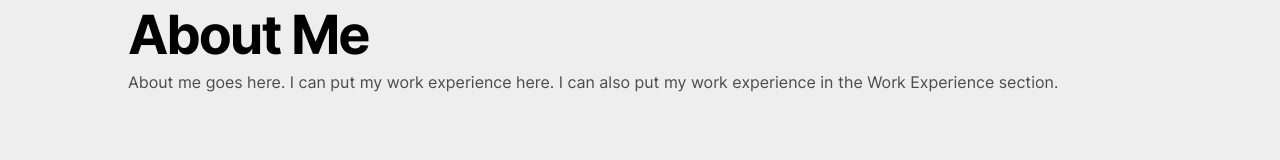
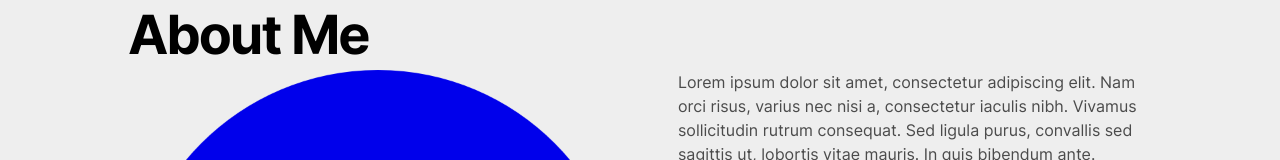
Before and after one commit to gathrean/my-portfolio, a React (Create React App) app: page / in a window 1280 px wide. Shown: the part 884-1044 px from the top of the page. Built offline with nearby package versions, Linux system fonts and the light colour scheme.

Commit message:
Added placeholder image and text on ABOUT page

```diff
--- a/src/App.css
+++ b/src/App.css
@@ -181,8 +181,8 @@ hr {
 /* SECTION STYLES */
 /* ========================================== */
 .section-container {
-  padding: 50px 10vw;
-  min-height: 100vh;
+  padding: 50px 10vw 50px 10vw;
+  max-height: fit-content;
 }
 
 .section-container h1,
--- /dev/null
+++ b/src/pages/LandingPage/Sections/ABOUT/ABOUT.css
@@ -0,0 +1,8 @@
+.about-me-container {
+  display: flex;
+  gap: 50px;
+}
+
+.about-me-images img {
+  width: 500px;
+}
--- a/src/pages/LandingPage/Sections/ABOUT/ABOUT.jsx
+++ b/src/pages/LandingPage/Sections/ABOUT/ABOUT.jsx
@@ -1,11 +1,30 @@
 import React from 'react';
+
+import './ABOUT.css';
+
+import GathreanIcon from '../../../../assets/icons/project-icons/gathrean-Icon.png';
 
 export function ABOUT() {
   return (
-    <div className="section-container" style={{ height: '100vh' }}>
+    <div className="section-container">
       <hr />
       <h1>About Me</h1>
-      <p>About me goes here. I can put my work experience here. I can also put my work experience in the Work Experience section.</p>
+      <div clasName="section-container-child">
+        <div className="about-me-container">
+          <div className="about-me-images"><img src={GathreanIcon} alt="Gathrean" /></div>
+          <p>
+            Lorem ipsum dolor sit amet, consectetur adipiscing elit. Nam orci risus, varius nec nisi a, consectetur iaculis nibh. Vivamus sollicitudin rutrum consequat. Sed ligula purus, convallis sed sagittis ut, lobortis vitae mauris. In quis bibendum ante. Praesent pellentesque luctus elit a consequat. Nulla facilisi. Vivamus pulvinar, leo at suscipit viverra, libero nisl fringilla nisi, at volutpat diam elit interdum nibh. Ut ante ligula, fermentum eget libero sit amet, tristique consequat nulla. Nulla posuere consequat lorem id auctor. In congue, augue sit amet accumsan vulputate, lorem mi aliquam leo, sit amet gravida turpis ex non nibh. Etiam congue erat vitae magna commodo, at hendrerit lacus gravida. Proin dignissim dui commodo nulla feugiat, id cursus libero dictum. Fusce varius sodales urna sed cursus. Donec ornare, nisl ut aliquam viverra, ex sapien pulvinar elit, tincidunt lacinia magna massa dapibus purus.
+            <br /> <br />
+            Nulla tempor nec nisl ut interdum. Mauris commodo lacus ac felis volutpat tincidunt. Proin a auctor metus. In non ligula sagittis lorem iaculis finibus. Phasellus in metus eget sapien vehicula gravida. Vestibulum ac interdum ante. Donec accumsan velit mi, eu consequat ante egestas quis. Nullam vitae metus pretium, accumsan felis et, interdum purus. Vestibulum tincidunt mi orci, et condimentum nisi fringilla vel.
+            <br /> <br />
+            Praesent sit amet risus ac est venenatis scelerisque ac ut tortor. Aliquam erat volutpat. Vestibulum laoreet dapibus nisl sed faucibus. Cras euismod tellus lacus, in porta sapien finibus nec. Phasellus scelerisque elementum dictum. Proin sit amet fringilla neque. Morbi quis dui non ex euismod porttitor id dignissim nunc. Donec pellentesque viverra libero et tincidunt. Maecenas condimentum ultrices euismod. Ut ut sapien vitae ligula ultrices pharetra nec ac dolor.
+            <br /> <br />
+            Duis eu volutpat nisl, eu efficitur felis. Aliquam pharetra dolor purus, eu ornare ante euismod a. Vivamus suscipit aliquam est interdum suscipit. Morbi mi neque, consequat eget sem ac, mollis vulputate dolor. Integer tellus nulla, ultrices id rutrum a, placerat non diam. Quisque ut fermentum tortor. Quisque dolor urna, aliquet at lacus ac, ornare condimentum neque. Proin iaculis convallis efficitur.
+            <br /> <br />
+            Integer ligula nisi, maximus ut luctus ac, scelerisque ut felis. Ut ex sapien, hendrerit sed magna sit amet, tempor ultrices velit. Proin hendrerit mauris pellentesque nisl ornare, viverra imperdiet velit vestibulum. Morbi id massa ut nunc euismod iaculis quis quis purus. Suspendisse interdum magna eu felis ultrices sollicitudin. In hac habitasse platea dictumst. Proin placerat euismod urna in molestie. Aliquam volutpat vestibulum nunc, eget vehicula sem scelerisque eget. Ut at eleifend augue. Quisque eu mollis dui, sit amet maximus arcu. Mauris interdum risus at venenatis tincidunt. Donec quis ex pharetra, aliquet augue et, cursus dolor. Interdum et malesuada fames ac ante ipsum primis in faucibus. Mauris dictum metus a mi ornare, ac scelerisque velit tristique.
+          </p>
+        </div>
+      </div>
     </div>
   );
 }
--- a/src/pages/LandingPage/Sections/PROJECTS/PROJECTS.css
+++ b/src/pages/LandingPage/Sections/PROJECTS/PROJECTS.css
@@ -1,9 +1,7 @@
 .projects-grid {
   margin-top: 50px;
-  /* display: grid; */
   display: flex;
   flex-direction: column;
-  /* grid-template-columns: repeat(1, 1fr); */
   gap: 50px;
   justify-items: flex-start;
 }
```
